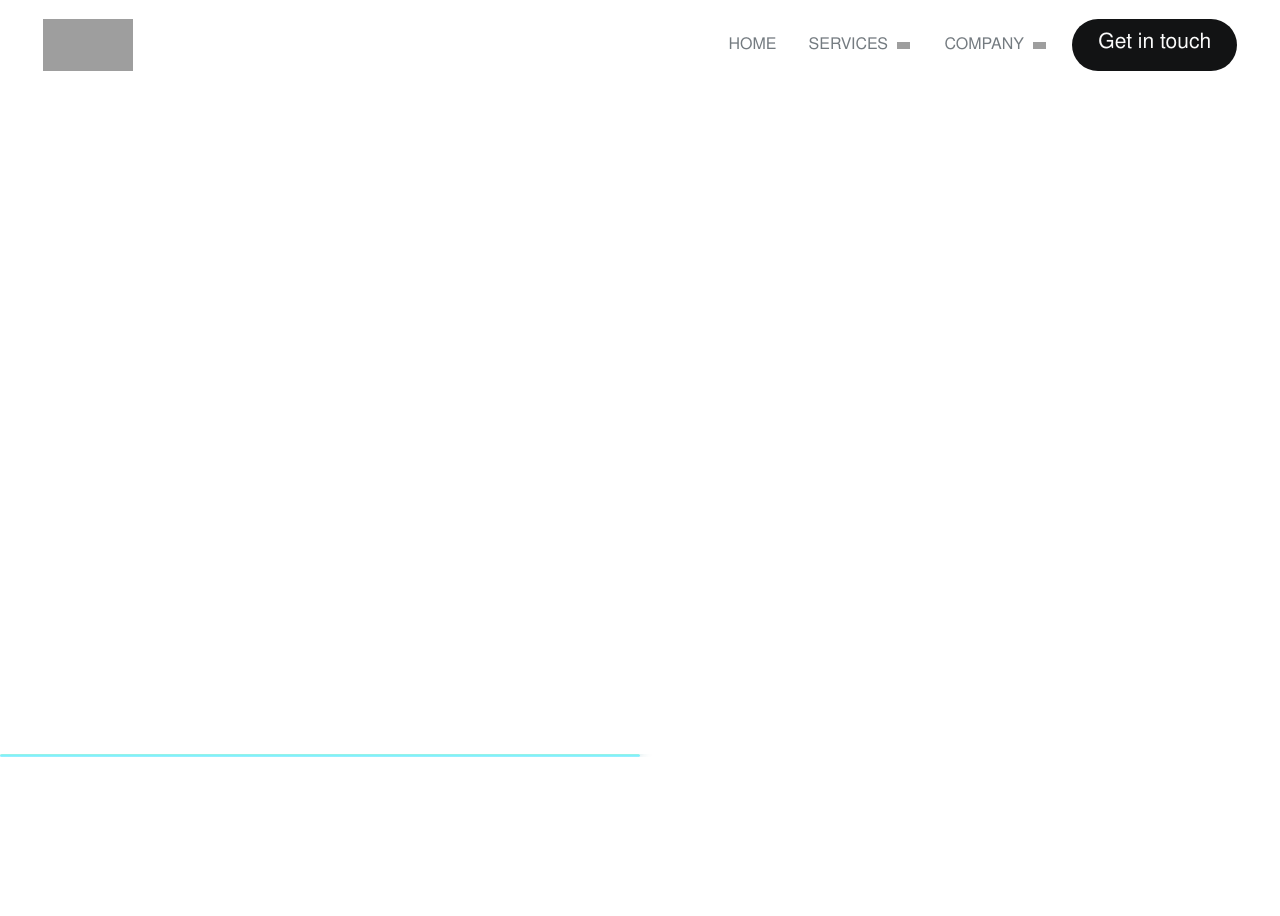
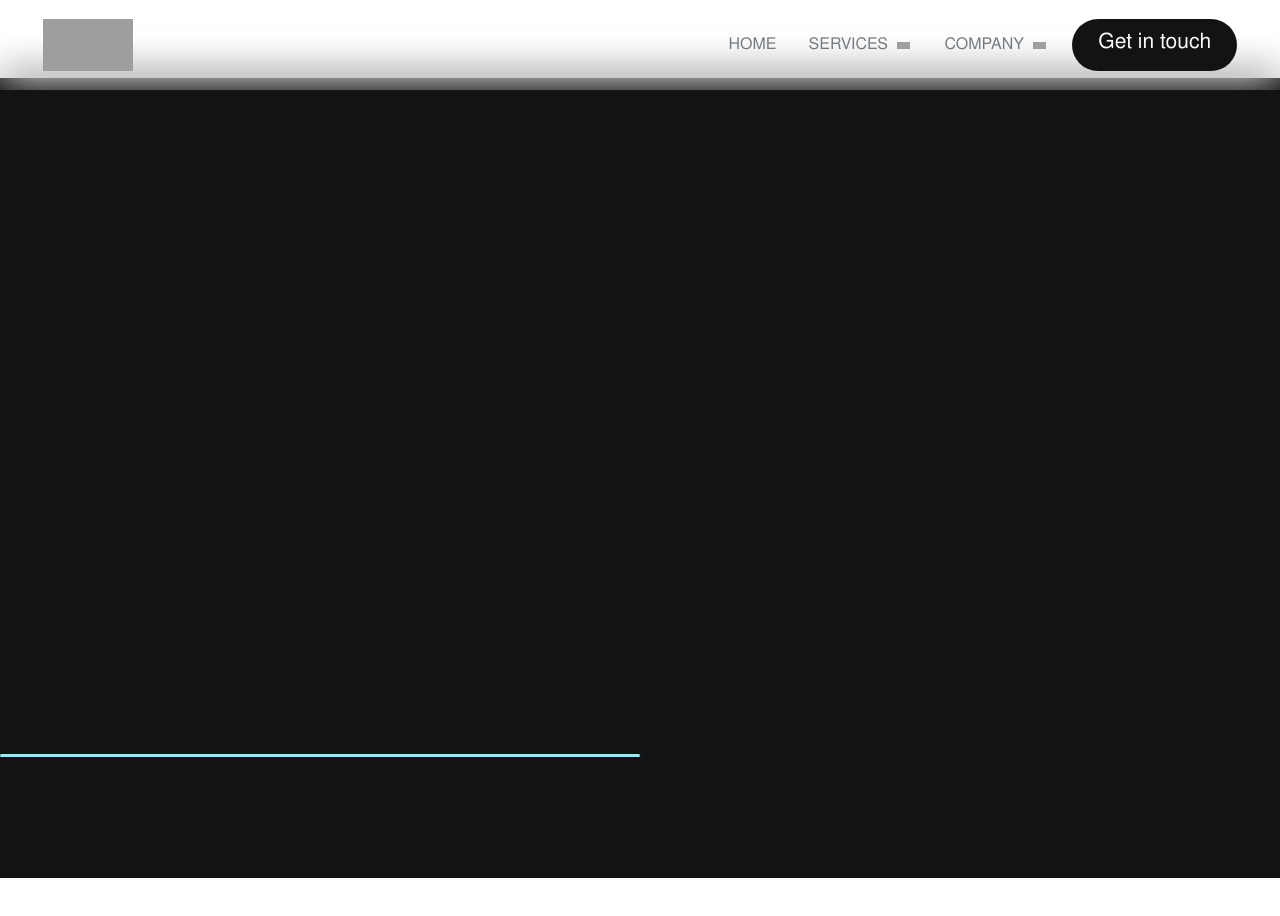
Before and after one commit to araviind8712/d2dWebsite-1.0.0, an Angular app: page /d2dWebsite-1.0.0/home in a window 1280 px wide. Shown: the top 916 px of the page. Built offline with nearby package versions, Linux system fonts and the light colour scheme; grey boxes are pictures that could not be loaded.

Commit message:
added black loader

```diff
--- a/src/app/pages/home/home.component.css
+++ b/src/app/pages/home/home.component.css
@@ -25,7 +25,7 @@
     justify-content: center;
     align-items: center;
     z-index: 8;
-    background-color: #FFFFFF;
+    background-color: #121314;
 }
 
 .spinner {
```
